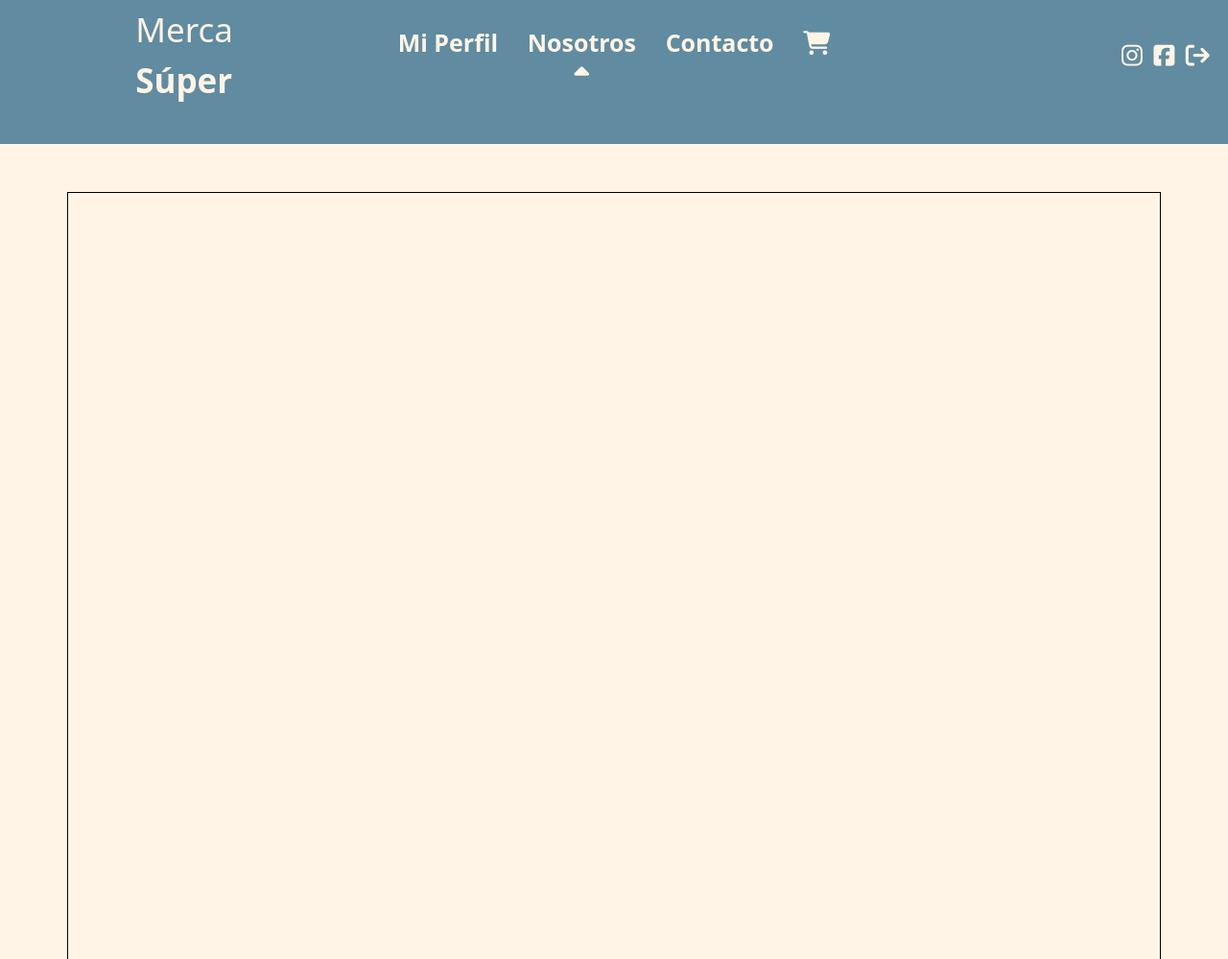
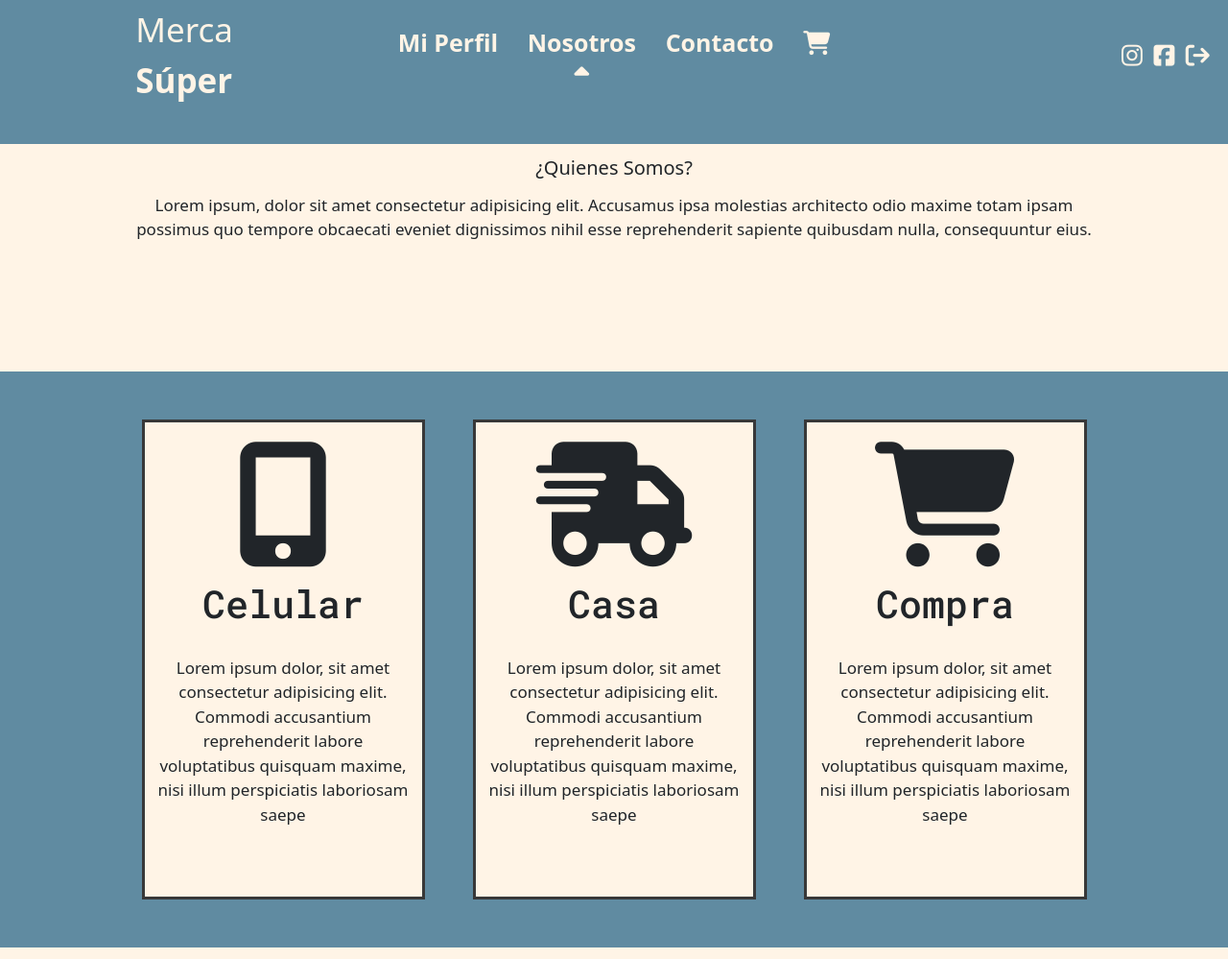
Before and after one commit to JoelVR17/Administracion-de-Supermercado, a PHP site: page /nosotros.php in a window 1280 px wide. Shown: the top 999 px of the page at 96% size. Run offline with PHP 8.4, Linux system fonts and the light colour scheme; some libraries are stand-ins or nearby versions.

Commit message:
Gabo
aqui va el carrusel y la pantalla de nosotros.

```diff
--- a/merca_super/nosotros.php
+++ b/merca_super/nosotros.php
@@ -99,9 +99,58 @@
     </header> <!--fin.header-->
 
     <!-- CONTENEDOR PRINCIPAL -->
-    <div style="border: 1px solid black; height: 800px;" class="container">
+    <div class="infonosotros"><!-- Esto maneja la info de infonosotros-->
+            <h1>¿Quienes Somos?</h1>
+            <p class="lorem" id="lorem_nosotros">Lorem ipsum, dolor sit amet consectetur adipisicing elit. Accusamus ipsa molestias architecto odio maxime totam ipsam possimus quo tempore obcaecati eveniet dignissimos nihil esse reprehenderit sapiente quibusdam nulla, consequuntur eius.</p>
+        </div>
+        <br>
+        <br>
+        <br>
+        <div class="contenido_nosotros"><!-- esta clase contenido maneja la caja celeste de la pantalla nosotros-->
+        <div class="cajas">
+            <diV class="Celular">
+                <div class="contenedorIcono">
+                    <i class="fa-solid fa-mobile-screen-button icon"></i>
+                </div>
+                <br>
+                <h2>Celular</h2>
+                <br>
+                <p class="lorem">Lorem ipsum dolor, sit amet consectetur adipisicing elit. Commodi accusantium
+                    reprehenderit labore voluptatibus quisquam maxime, nisi illum perspiciatis laboriosam saepe </p>
+            </diV>
+            <diV class="Casa">
+                <div class="contenedorIcono">
+                    <i class="fa-solid fa-truck-fast icon"></i>
+                </div>
+                <br>
+                <h2>Casa</h2>
+                <br>
+                <p class="lorem">Lorem ipsum dolor, sit amet consectetur adipisicing elit. Commodi accusantium
+                    reprehenderit labore voluptatibus quisquam maxime, nisi illum perspiciatis laboriosam saepe </p>
+            </diV>
+            <diV class="Compra">
+                <div class="contenedorIcono">
+                    <i class="fa-solid fa-cart-shopping icon"></i>
+                </div>
+                <br>
+                <h2>Compra</h2>
+                <br>
+                <p class="lorem">Lorem ipsum dolor, sit amet consectetur adipisicing elit. Commodi accusantium
+                    reprehenderit labore voluptatibus quisquam maxime, nisi illum perspiciatis laboriosam saepe </p>
+            </diV>
+        </div>
+    </div>
+        </div>
+        <div class="encuentranos"><!--En esta parte esta el mapa-->
+<h1>¡Encuentranos!</h1>
+<br>
+<iframe src="https://www.google.com/maps/embed?pb=!1m18!1m12!1m3!1d2364.5845836436583!2d-74.17588894719506!3d4.640155145441658!2m3!1f0!2f0!3f0!3m2!1i1024!2i768!4f13.1!3m3!1m2!1s0x8e3f9dcd0b66fc3f%3A0xcf9f2a33e0b10339!2sSupermercado%20MERCASUPER_%20DINDALITO!5e0!3m2!1ses!2scr!4v1658769776996!5m2!1ses!2scr" width="90%" height="450" style="border:0;" allowfullscreen="" loading="lazy" referrerpolicy="no-referrer-when-downgrade"></iframe>
+        </div>
+
 
     </div>
+    <br>
+    <br>
 
     <!-- FOOTER -->
     <footer class="footer">
--- a/merca_super/style/index.css
+++ b/merca_super/style/index.css
@@ -128,6 +128,7 @@ div.principal {
     justify-content: center;
     align-items: center;
     margin-top: 80px;
+    padding: 50px;
 }
 
 .Celular {
@@ -345,3 +346,50 @@ footer {
     margin-top: 5rem;
     margin-bottom: 5rem;
 }
+
+/*control del carrusel*/
+
+.imagen_carrusel{
+    width: 100%;
+    height:1500px ;
+
+}
+
+
+
+/*control de br de carrusel*/
+.br_espacio{
+    height: 500px;
+}
+
+.br_espacio_2{
+    height: 50px;
+}
+
+/*control del lorem de nosotros*/
+#lorem_nosotros{
+    padding: 0 10% 0;
+}
+
+
+
+/*aqui esta el css de la pantalla nosotros.*/
+
+.contenido_nosotros{ /*controla la caja celeste*/
+
+    width: 100%;
+    height: 600px;
+    background-color: #608BA1;
+    margin-left: 0 ;
+    }
+
+    .infonosotros{
+        text-align: center;
+        justify-content:center ;
+
+    }
+
+    .encuentranos{
+        text-align: center;
+        justify-content:center ;
+    }
```
Also changed, not shown: merca_super/index.php (+37 -4 lines).
